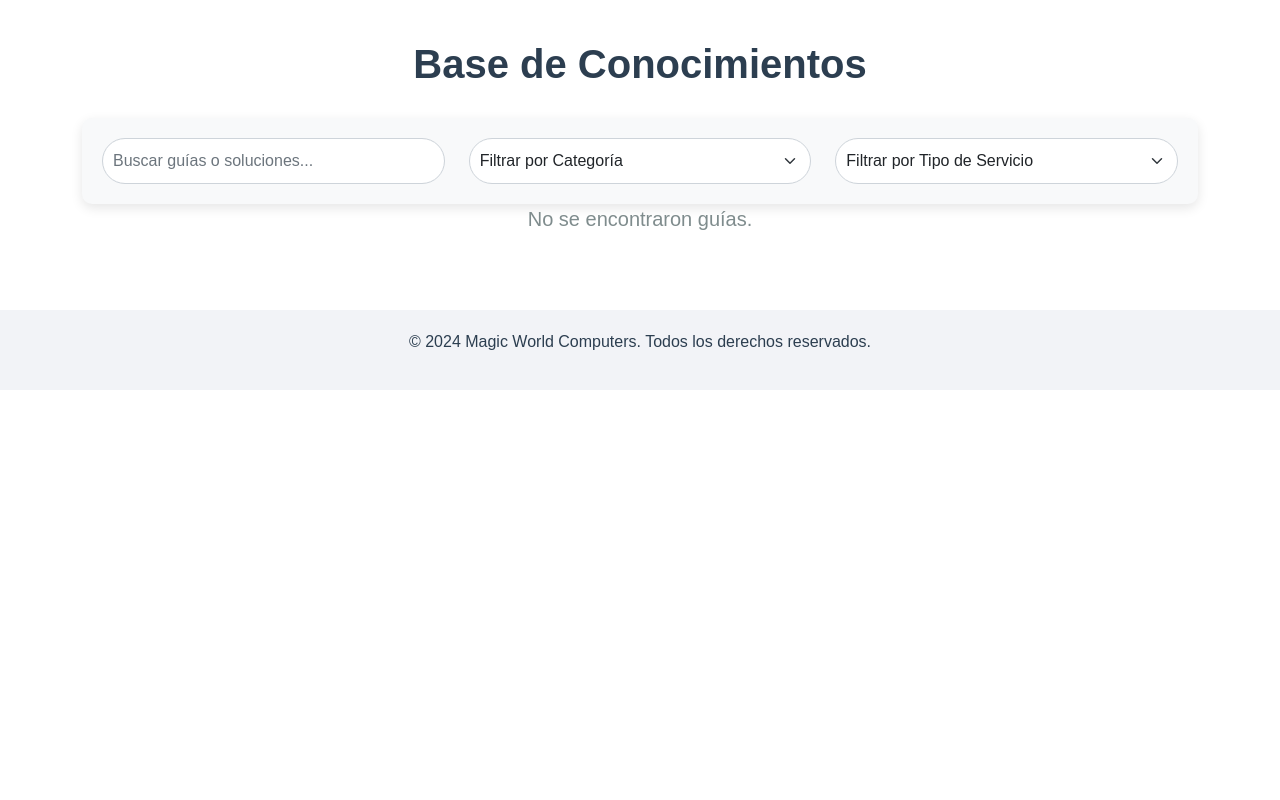
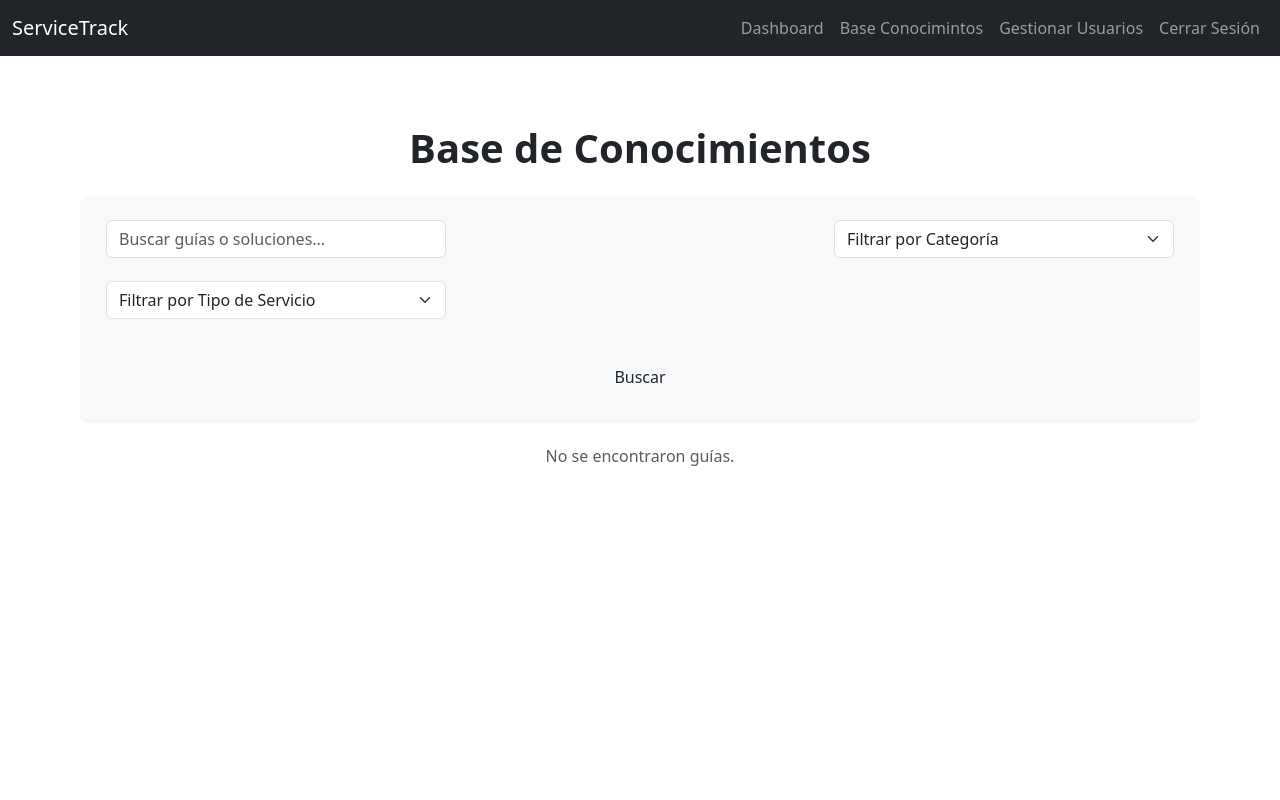
Before and after one commit to davidguillen2002/ServiceTrackCapstone, a Django app: page /servicios/base_conocimiento/ in a window 1280 px wide. Run offline with Django 5.2, Linux system fonts and the light colour scheme; data that the repository does not hold is empty; some libraries are stand-ins or nearby versions.

Commit message:
Cambios por errores de merge anterior, base conocimientos

```diff
--- a/servicios/templates/servicios/base_conocimiento.html
+++ b/servicios/templates/servicios/base_conocimiento.html
@@ -1,96 +1,54 @@
-<!DOCTYPE html>
-<html lang="es">
+{% extends 'base.html' %}
 
-<head>
-    <meta charset="UTF-8">
-    <meta name="viewport" content="width=device-width, initial-scale=1.0">
-    <title>Base de Conocimientos</title>
-    <link rel="stylesheet" href="https://stackpath.bootstrapcdn.com/bootstrap/5.1.3/css/bootstrap.min.css">
-    <link rel="stylesheet" href="https://cdnjs.cloudflare.com/ajax/libs/font-awesome/5.15.3/css/all.min.css">
-    <style>
-        /* CSS de la búsqueda y la estructura de la página */
-        body { background-color: #ffffff; font-family: 'Arial', sans-serif; color: #2c3e50; }
-        .container { margin-top: 40px; margin-bottom: 60px; }
-        h1 { color: #2c3e50; font-weight: bold; margin-bottom: 30px; text-align: center; }
-        .search-container { background-color: #f8f9fa; padding: 20px; border-radius: 10px; box-shadow: 0 4px 12px rgba(0, 0, 0, 0.1); }
-        .form-control, .form-select { border-radius: 25px; padding: 10px; border: 1px solid #ced4da; }
-        .btn-search { background-color: #000000; color: white; padding: 10px 25px; border-radius: 25px; border: none; }
-        .btn-search:hover { background-color: #333333; }
-        .card { border: none; border-radius: 15px; box-shadow: 0 4px 12px rgba(0, 0, 0, 0.1); transition: transform 0.3s ease, box-shadow 0.3s ease; }
-        .card:hover { transform: scale(1.02); box-shadow: 0 8px 20px rgba(0, 0, 0, 0.15); }
-        .card-title { font-size: 1.3rem; font-weight: bold; color: #2c3e50; }
-        .empty-message { text-align: center; color: #7f8c8d; font-size: 1.25rem; }
-        footer { text-align: center; padding: 20px; background-color: #f2f3f7; color: #2c3e50; }
-    </style>
-</head>
+{% block title %}Base de Conocimientos{% endblock %}
 
-<body>
-    <div class="container">
-        <h1>Base de Conocimientos</h1>
-        <div class="search-container">
-            <form id="search-form">
-                <div class="row">
-                    <div class="col-md-4">
-                        <input type="text" name="q" class="form-control" placeholder="Buscar guías o soluciones..." id="search-input">
+{% block content %}
+<div class="container my-5">
+    <h1 class="text-center fw-bold">Base de Conocimientos</h1>
+    <div class="search-container my-4 p-4 shadow-sm rounded bg-light">
+        <form method="GET" id="search-form" class="row align-items-center">
+            <div class="col-md-4 mb-2">
+                <input type="text" name="q" class="form-control" placeholder="Buscar guías o soluciones..." value="{{ query }}">
             </div>
-                    <div class="col-md-4">
-                        <select name="categoria" class="form-select" id="categoria-select">
+            <div class="col-md-4 mb-2">
+                <select name="categoria" class="form-select">
                     <option value="">Filtrar por Categoría</option>
                     {% for categoria in categorias %}
-                                <option value="{{ categoria.nombre }}">{{ categoria.nombre }}</option>
+                        <option value="{{ categoria.nombre }}" {% if categoria.nombre == categoria_filtro %}selected{% endif %}>{{ categoria.nombre }}</option>
                     {% endfor %}
                 </select>
             </div>
-                    <div class="col-md-4">
-                        <select name="tipo_servicio" class="form-select" id="tipo-servicio-select">
+            <div class="col-md-4 mb-2">
+                <select name="tipo_servicio" class="form-select">
                     <option value="">Filtrar por Tipo de Servicio</option>
                     {% for tipo in tipos_servicio %}
-                                <option value="{{ tipo }}">{{ tipo }}</option>
+                        <option value="{{ tipo }}" {% if tipo == tipo_servicio_filtro %}selected{% endif %}>{{ tipo }}</option>
                     {% endfor %}
                 </select>
             </div>
+            <div class="col-12 text-center mt-3">
+                <button type="submit" form="search-form" class="btn btn-search">Buscar <i class="fas fa-search"></i></button>
             </div>
         </form>
     </div>
 
-        <!-- Contenedor para mostrar los resultados de búsqueda -->
-        <div id="guide-list">
-            {% include 'servicios/guia_list.html' %}
+    <div class="row">
+        {% for guia in guias %}
+            <div class="col-md-4 mb-4">
+                <div class="card shadow-sm">
+                    <div class="card-body">
+                        <h5 class="card-title">{{ guia.titulo }}</h5>
+                        <p class="card-text">{{ guia.descripcion|slice:":100" }}...</p>
+                        <p><strong>Categoría:</strong> {{ guia.categoria.nombre }}</p>
+                        <p><strong>Tipo de Servicio:</strong> {{ guia.tipo_servicio }}</p>
+                        <p><strong>Puntuación:</strong> <i class="fas fa-star"></i> {{ guia.puntuacion }}</p>
+                        <a href="{% url 'guia_detalle' guia.id %}" class="btn btn-primary">Ver Detalles</a>
                     </div>
                 </div>
-
-    <footer>
-        <p>&copy; 2024 Magic World Computers. Todos los derechos reservados.</p>
-    </footer>
-
-    <script src="https://cdn.jsdelivr.net/npm/bootstrap@5.1.3/dist/js/bootstrap.bundle.min.js"></script>
-    <script src="https://code.jquery.com/jquery-3.6.0.min.js"></script>
-    <script>
-        // Función de búsqueda en tiempo real
-        function searchGuides() {
-            const query = $('#search-input').val();
-            const categoria = $('#categoria-select').val();
-            const tipoServicio = $('#tipo-servicio-select').val();
-
-            $.ajax({
-                url: '{% url "base_conocimiento" %}',
-                data: {
-                    q: query,
-                    categoria: categoria,
-                    tipo_servicio: tipoServicio
-                },
-                dataType: 'json',
-                success: function (data) {
-                    $('#guide-list').html(data.html); // Actualiza el contenedor con los resultados
-                }
-            });
-        }
-
-        // Eventos para la búsqueda en tiempo real
-        $('#search-input').on('keyup', searchGuides);
-        $('#categoria-select').on('change', searchGuides);
-        $('#tipo-servicio-select').on('change', searchGuides);
-    </script>
-</body>
-
-</html>
+            </div>
+        {% empty %}
+            <p class="text-center text-muted">No se encontraron guías.</p>
+        {% endfor %}
+    </div>
+</div>
+{% endblock %}
```
Lines whose indentation alone changed are shown as unchanged.
